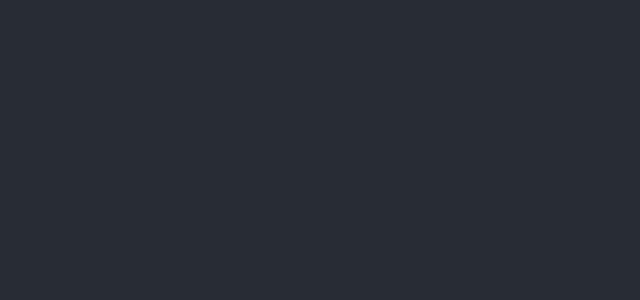
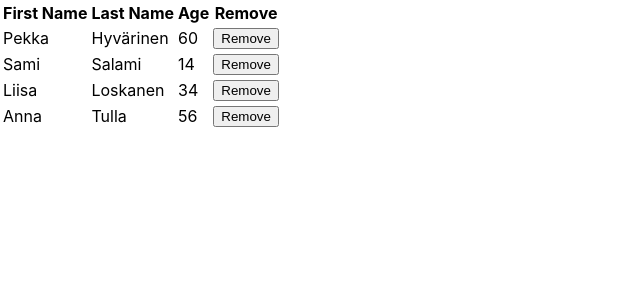
Before and after one commit to JDingo/person-app-front, a React (Create React App) app: page / in a window 1280 px wide. Shown: the top 300 px of the page, without its empty margins (0-640 px from the left). Built offline with nearby package versions, Linux system fonts and the light colour scheme.

Commit message:
Add basic table for showing people data

```diff
--- a/package.json
+++ b/package.json
@@ -20,7 +20,8 @@
     "start": "react-scripts start",
     "build": "react-scripts build",
     "test": "react-scripts test",
-    "eject": "react-scripts eject"
+    "eject": "react-scripts eject",
+    "lint": "eslint \"./src/**/*.{ts,tsx}\""
   },
   "eslintConfig": {
     "extends": [
@@ -41,6 +42,7 @@
     ]
   },
   "devDependencies": {
-    "eslint": "^8.9.0"
+    "eslint": "^8.9.0",
+    "eslint-plugin-react": "^7.28.0"
   }
 }
--- a/src/App.css
+++ /dev/null
@@ -1,38 +0,0 @@
-.App {
-  text-align: center;
-}
-
-.App-logo {
-  height: 40vmin;
-  pointer-events: none;
-}
-
-@media (prefers-reduced-motion: no-preference) {
-  .App-logo {
-    animation: App-logo-spin infinite 20s linear;
-  }
-}
-
-.App-header {
-  background-color: #282c34;
-  min-height: 100vh;
-  display: flex;
-  flex-direction: column;
-  align-items: center;
-  justify-content: center;
-  font-size: calc(10px + 2vmin);
-  color: white;
-}
-
-.App-link {
-  color: #61dafb;
-}
-
-@keyframes App-logo-spin {
-  from {
-    transform: rotate(0deg);
-  }
-  to {
-    transform: rotate(360deg);
-  }
-}
--- a/src/App.tsx
+++ b/src/App.tsx
@@ -1,13 +1,48 @@
 import React from 'react';
-import './App.css';
+import { useEffect } from 'react';
+import { useState } from 'react';
+import PersonTable from './PersonTable';
+import { Person } from './types';
 
-function App() {
+const App = () => {
+  const [persons, setPersons] = useState<Array<Person>>([]);
+
+  console.log(setPersons);
+
+  useEffect(() => {
+    setPersons([
+      {
+        firstname: "Pekka",
+        lastname: "Hyvärinen",
+        age: 60,
+        id: "1"
+      },
+      {
+        firstname: "Sami",
+        lastname: "Salami",
+        age: 14,
+        id: "2"
+      },
+      {
+        firstname: "Liisa",
+        lastname: "Loskanen",
+        age: 34,
+        id: "3"
+      },
+      {
+        firstname: "Anna",
+        lastname: "Tulla",
+        age: 56,
+        id: "4"
+      }
+    ]);
+  }, []);
+
   return (
     <div className="App">
-      <header className="App-header">
-      </header>
+      <PersonTable persons={persons} />
     </div>
   );
-}
+};
 
 export default App;
--- /dev/null
+++ b/src/PersonTable/index.tsx
@@ -0,0 +1,46 @@
+import React from "react";
+import { Person } from "../types";
+
+const handleRemove = (e: React.MouseEvent<HTMLButtonElement>) => {
+  e.preventDefault();
+  console.log(e.currentTarget.id, typeof e.currentTarget.id);
+};
+
+console.log(handleRemove);
+
+const PersonTable = ({ persons }: { persons: Array<Person> }) => {
+  console.log(persons);
+
+  return (
+    <table>
+      <thead>
+        <tr>
+          <th>First Name</th>
+          <th>Last Name</th>
+          <th>Age</th>
+          <th>Remove</th>
+        </tr>
+      </thead>
+      <tbody>
+        {persons.map(person => (
+          <PersonTableRow key={person.id} person={person} />
+        ))}
+      </tbody>
+    </table>
+  );
+};
+
+const PersonTableRow = ({ person }: { person: Person }) => (
+  <>
+    <tr>
+      <td>{person.firstname}</td>
+      <td>{person.lastname}</td>
+      <td>{person.age}</td>
+      <td>
+        <button id={person.id} onClick={handleRemove}>Remove</button>
+      </td>
+    </tr>
+  </>
+);
+
+export default PersonTable;
--- /dev/null
+++ b/src/types.tsx
@@ -0,0 +1,6 @@
+export interface Person {
+  firstname: string,
+  lastname: string,
+  age: number,
+  id: string
+}
--- a/tsconfig.json
+++ b/tsconfig.json
@@ -20,7 +20,7 @@
     "resolveJsonModule": true,
     "isolatedModules": true,
     "noEmit": true,
-    "jsx": "react-jsx"
+    "jsx": "react"
   },
   "include": [
     "src"
```
Also changed, not shown: 2 other files (tests, documents, lock files or other folders).
